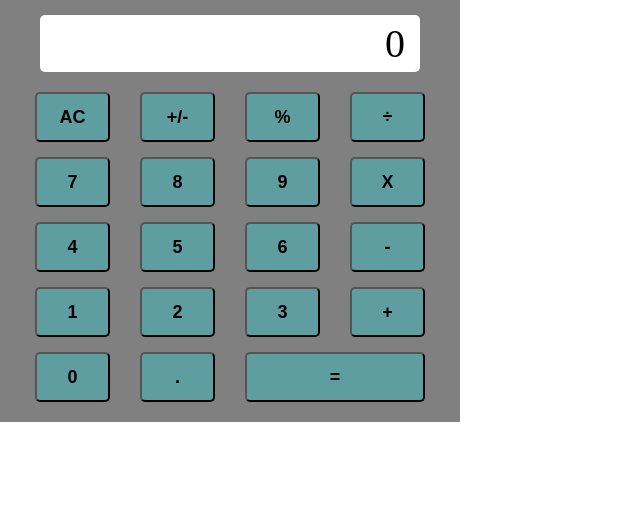
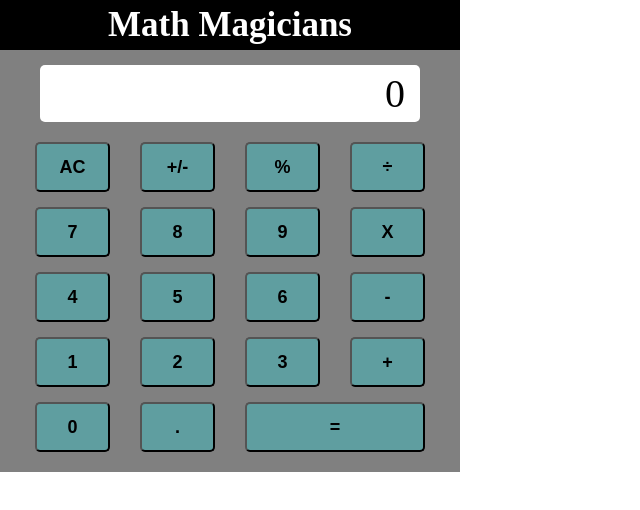
Before and after one commit to MFahadUmer/Calculator, a React (Create React App) app: page / in a window 1280 px wide. Shown: the top 510 px of the page, without its empty margins (0-640 px from the left). Built offline with nearby package versions, Linux system fonts and the light colour scheme.

Commit message:
Adds Calculator Name Component

```diff
--- a/src/components/App.js
+++ b/src/components/App.js
@@ -1,9 +1,11 @@
 import React from 'react';
 import ButtonPanel from './ButtonPanel';
 import Display from './Display';
+import CalculatorName from './CalculatorName';
 
 const App = () => (
   <div className="calculator">
+    <CalculatorName />
     <Display />
     <ButtonPanel />
   </div>
--- /dev/null
+++ b/src/components/CalculatorName.js
@@ -0,0 +1,5 @@
+import React from 'react';
+
+const CalculatorName = () => <h2 className="calculatorName">Math Magicians</h2>;
+
+export default CalculatorName;
--- a/src/index.css
+++ b/src/index.css
@@ -11,6 +11,15 @@
   flex-direction: column;
   align-items: center;
   justify-content: center;
+}
+
+.calculatorName {
+  font-size: 35px;
+  color: white;
+  background-color: black;
+  width: 100%;
+  padding: 5px 0;
+  text-align: center;
 }
 
 .display {
```
Also changed, not shown: 1 other file (tests, documents, lock files or other folders).
